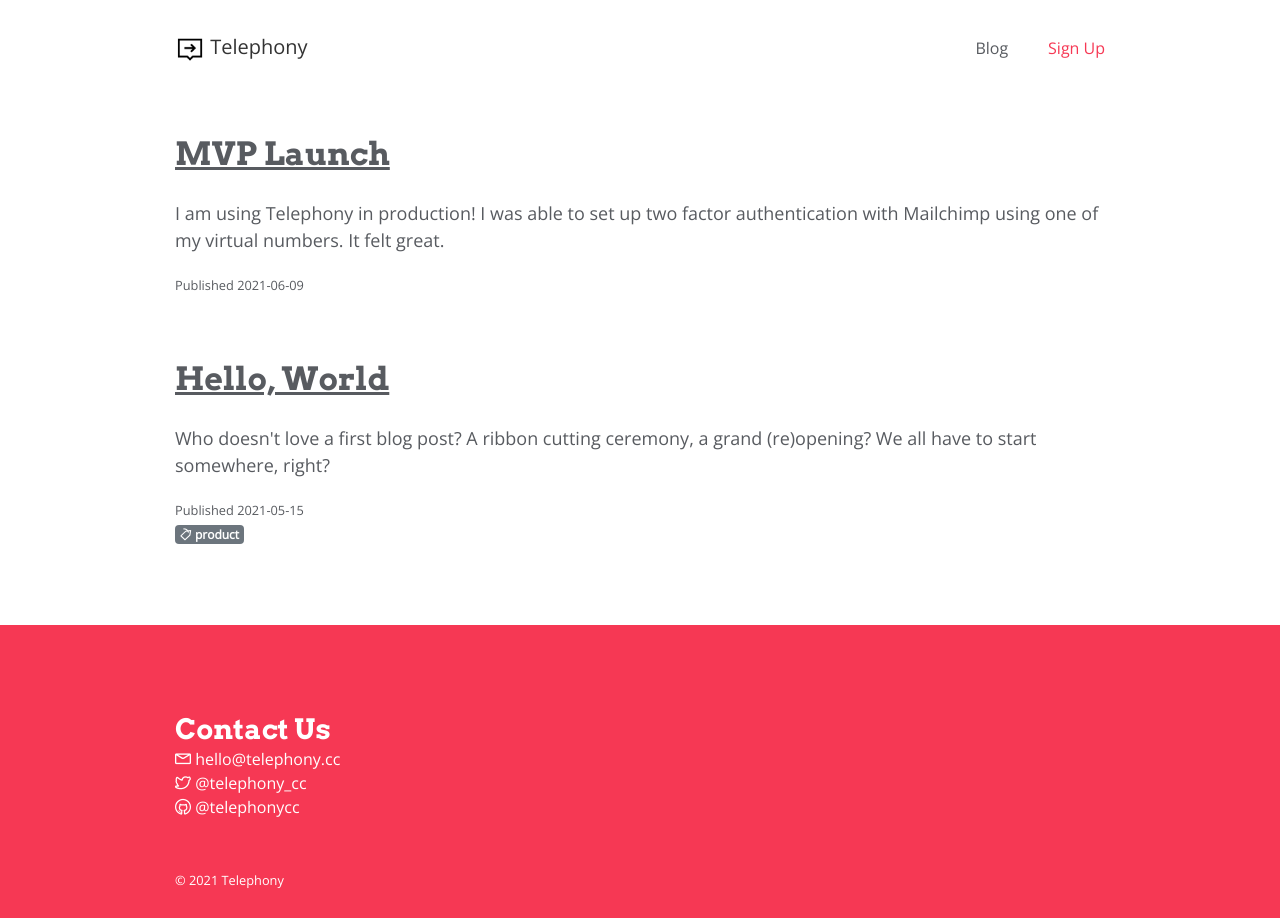
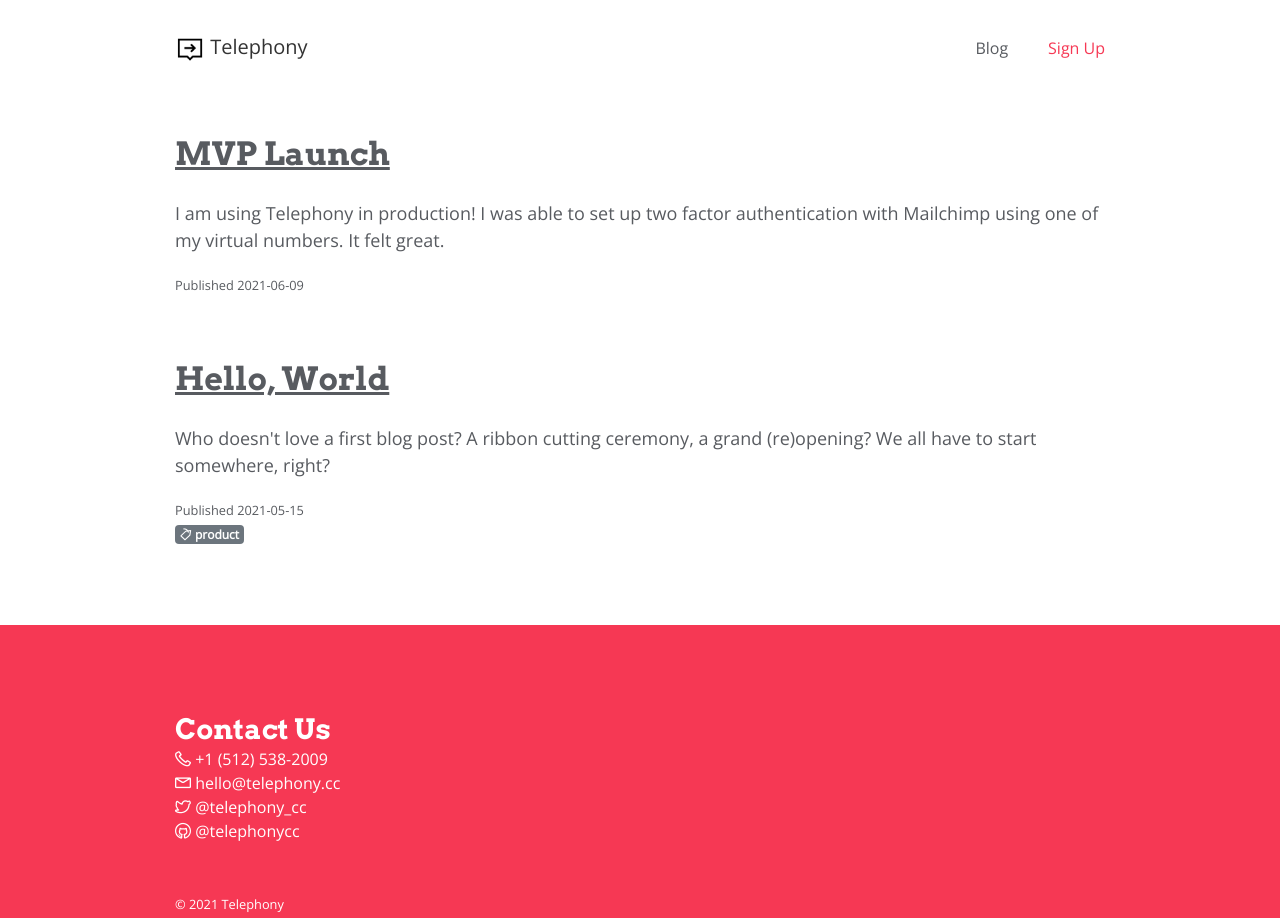
Before and after one commit to telephonycc/www, an Eleventy site: page src/blog.njk in a window 1280 px wide. Shown: the top 918 px of the page. Built offline with nearby package versions, Linux system fonts and the light colour scheme; Eleventy itself is replaced by a stand-in of ours; files that its build step writes are made by us from their sources.

Commit message:
wow diffs are ruined forever now huh

```diff
--- a/src/_includes/layouts/base.njk
+++ b/src/_includes/layouts/base.njk
@@ -141,6 +141,8 @@ section ol ol, section ul ol {
 
           <div class="col-lg-12 col-md-12 col-sm-12 col-xs-12" style='color: #fff;'>
             <h3 style='color: #fff; font-size: 1.75rem;'>Contact Us</h3>
+            <a style='color: inherit' href='tel:15125382009'><i class='lni lni-phone'></i> +1 (512) 538-2009</a>
+            <br>
             <a style='color: inherit' href='mailto:hello@telephony.cc'><i class='lni lni-envelope'></i> hello@telephony.cc</a>
             <br>
             <a style='color: inherit' href='https://twitter.com/telephony_cc'><i class='lni lni-twitter'></i> @telephony_cc</a>
```
Also changed, not shown: docs/blog/hello-world/index.html (+2 -0 lines), docs/blog/index.html (+2 -0 lines), docs/blog/mvp-launch/index.html (+2 -0 lines), docs/index.html (+2 -0 lines), README.md.
